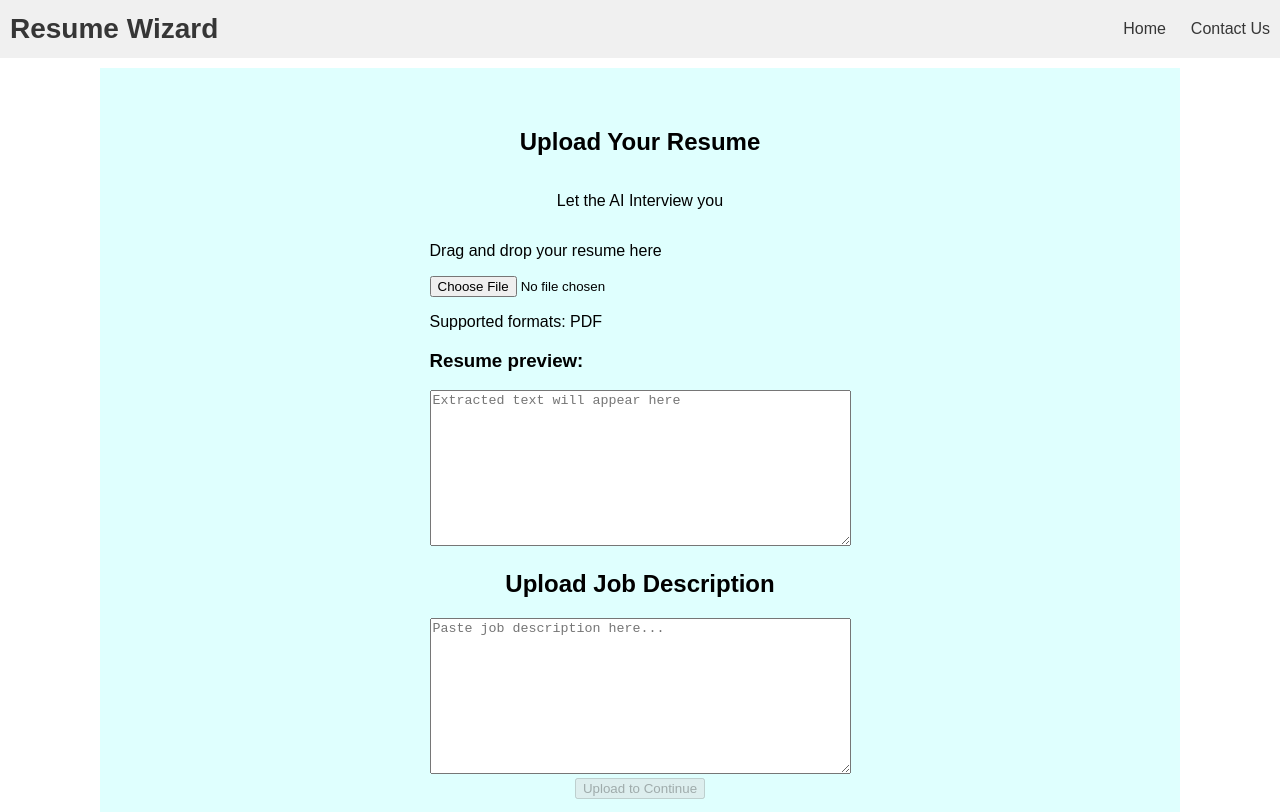
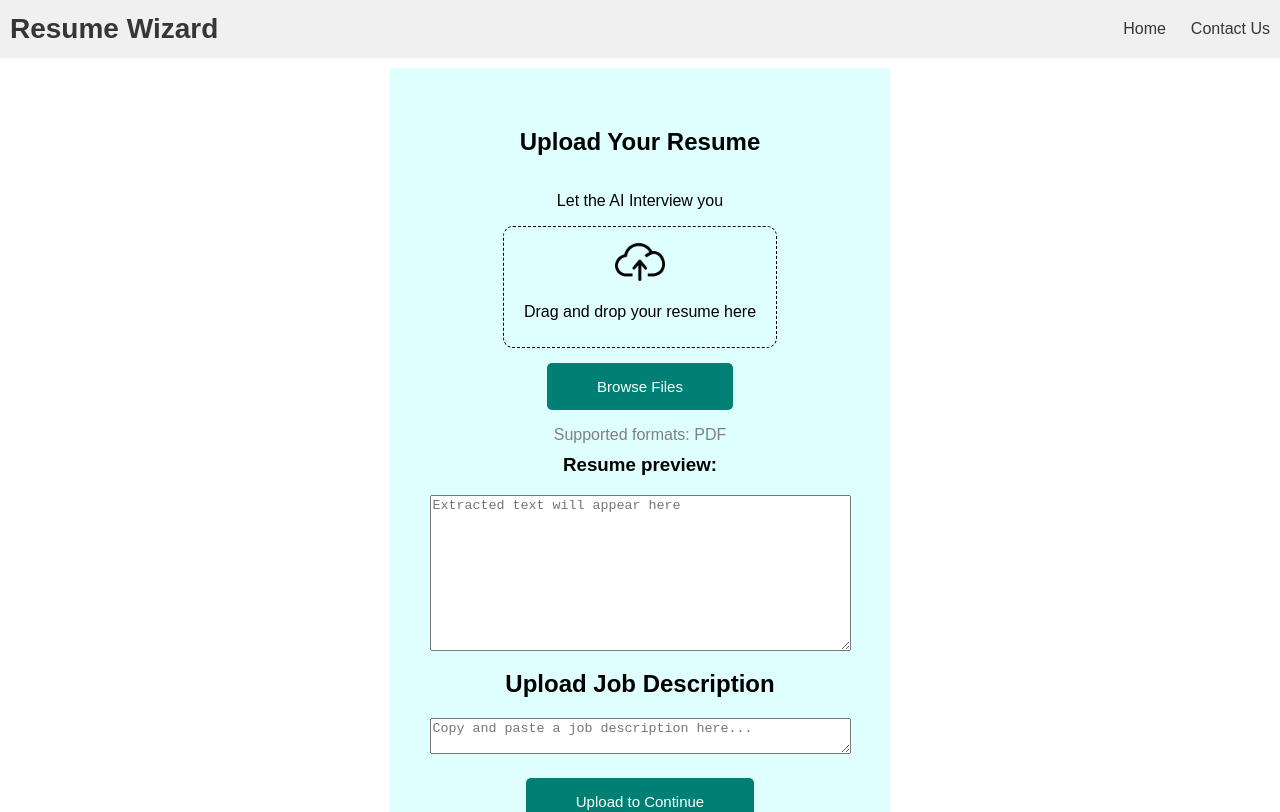
Before and after one commit to Munch42/ENSF-400-Project, a React (Create React App) app in the folder interview-wizard/: page /upload in a window 1280 px wide. Shown: the top 812 px of the page. Built offline with nearby package versions, Linux system fonts and the light colour scheme.

Commit message:
Add upload page styling

```diff
--- a/interview-wizard/src/components/JobDescriptionUpload.js
+++ b/interview-wizard/src/components/JobDescriptionUpload.js
@@ -11,8 +11,8 @@ const JobDescriptionUpload = (jobDescriptionText) => {
         <div>
             <textarea
                 onChange={(e) => handleUpload(e.target.value)}
-                placeholder="Paste job description here..."
-                rows="10"
+                placeholder="Copy and paste a job description here..."
+                rows="2"
                 cols="50"
             />
         </div>
--- a/interview-wizard/src/components/ResumeUpload.js
+++ b/interview-wizard/src/components/ResumeUpload.js
@@ -1,6 +1,8 @@
 import React, { useState } from 'react';
 import pdfToText from 'react-pdftotext';
 import { useDropzone } from 'react-dropzone'
+import styles from './ResumeUpload.module.css'
+import uploadCloud from '../upload-cloud-icon.png'
 
 const ResumeUpload = (resumeText) => {
     const [extractedText, setExtractedText] = useState('');
@@ -43,26 +45,56 @@ const ResumeUpload = (resumeText) => {
 
     return (
         <div>
-            <div {...getRootProps({ className: 'dropzone' })}>
+            <main className={styles.resumeMain}>
+                <div
+                    {...getRootProps({ className: 'dropzone' })}>
+                    <section className={styles.dropzone}>
+                        <img
+                            className={styles.uploadImg}
+                            src={uploadCloud}
+                            alt="uploadCloud"
+                        />
                         <input {...getInputProps()} />
-                <p>Drag and drop your resume here</p>
+                        <p >Drag and drop your resume here</p>
+                    </section>
                 </div>
+                <div style={{ marginTop: '30px' }}>
                     <input
+                        className={styles.fileInputHidden}
+                        id="file-upload"
                         type="file"
                         accept=".pdf"
                         onChange={(e) => handleUpload(e.target.files[0])}
                         disabled={loading}
                     />
-            <p>Supported formats: PDF</p>
-            <p>{success ? 'File parsed successfully!' : null}</p>
-            <h3>Resume preview:</h3>
+                    <label
+                        htmlFor="file-upload"
+                        className={styles.fileInputButton}>
+                        Browse Files
+                    </label>
+                </div>
+                <p style={{
+                    marginTop: '30px',
+                    marginBottom: '10px',
+                    color: 'gray'
+                }}>
+                    Supported formats: PDF
+                </p>
+                {success ? <p>'File parsed successfully!'</p> : null}
+                <h3 style={{
+                    marginTop: '0px',
+                }}>
+                    Resume preview:
+                </h3>
                 <textarea
+                    style={{margin: "0 50px"}}
                     value={extractedText}
                     readOnly
                     rows="10"
                     cols="50"
                     placeholder="Extracted text will appear here"
                 />
+            </main>
         </div>
     );
 
--- a/interview-wizard/src/components/ResumeUpload.module.css
+++ b/interview-wizard/src/components/ResumeUpload.module.css
@@ -0,0 +1,44 @@
+.resumeMain {
+    display: flex;
+    flex-direction: column;
+    align-items: center;
+}
+
+.dropzone {
+    display: flex;
+    flex-direction: column;
+    align-items: center;
+    border: 1px dashed black;
+    border-radius: 10px;
+    max-width: 300px;
+    max-height: 100px;
+    padding: 10px 20px
+}
+
+.uploadImg {
+    max-width: 50px;
+    max-height: 50px;
+}
+
+.fileInputButton {
+    color: white;
+    background-color: #008074;
+    padding: 15px 50px;
+    border: none;
+    border-radius: 5px;
+    text-decoration: None;
+    cursor: pointer;
+    font-size: 15px;
+}
+
+.fileInputButton:hover {
+    opacity: 0.8;
+    text-decoration: underline;
+}
+
+.fileInputHidden {
+    opacity: 0;
+    width: 0.1px;
+    height: 0.1px;
+    position: absolute;
+}
--- a/interview-wizard/src/components/UploadPage.js
+++ b/interview-wizard/src/components/UploadPage.js
@@ -48,21 +48,26 @@ const UploadPage = () => {
     };
 
     return (
-        <div style={{ minHeight: '100vh', display: 'flex', flexDirection: 'column' }}>
+        <div style={{ minHeight: '100vh', display: 'flex', flexDirection: 'column'}}>
             <NavigationRibbon />
-            <main>
-                <section className={styles.startSection}>
+            <main style={{display: 'flex', justifyContent: 'center'}}>
+                <section className={styles.uploadSection}>
                     <h2>Upload Your Resume</h2>
                     <p>Let the AI Interview you</p>
                     <ResumeUpload onValueChange={updateResumeText} />
                     <h2>Upload Job Description</h2>
                     <JobDescriptionUpload onValueChange={updateJobDescriptionText} />
                     {resumeText.length > 0 && jobDescriptionText.length > 0
-                        ? <button onClick={() =>
-                            sendQuestionRequest(resumeText, jobDescriptionText)}>
+                        ? <button
+                            className={styles.submitButton}
+                            onClick={() => sendQuestionRequest(resumeText, jobDescriptionText)}>
                             Interview Me!
                         </button>
-                        : <button disabled>Upload to Continue</button>
+                        : <button
+                            className={styles.submitButton}
+                            disabled>
+                            Upload to Continue
+                        </button>
                     }
                     <p style={{ color: "red" }}>{error}</p>
                 </section>
--- a/interview-wizard/src/components/UploadPage.module.css
+++ b/interview-wizard/src/components/UploadPage.module.css
@@ -1,4 +1,4 @@
-.startSection {
+.uploadSection {
     background-color: #dffffe;
     margin-left: 100px;
     margin-right: 100px;
@@ -6,7 +6,25 @@
     margin-bottom: 40px;
     padding-top: 40px;
     padding-bottom: 40px;
+    max-width: 500px;
+    max-height: 800px;
     display: flex;
     flex-direction: column;
     align-items: center;
 }
+
+.submitButton {
+    color: white;
+    background-color: #008074;
+    padding: 15px 50px;
+    border: none;
+    border-radius: 5px;
+    text-decoration: None;
+    font-size: 15px;
+    margin-top: 20px;
+}
+
+.submitButton:hover {
+    opacity: 0.8;
+    text-decoration: underline;
+}
```
Also changed, not shown: interview-wizard/src/upload-cloud-icon.png (added). Lines whose indentation alone changed are shown as unchanged.
